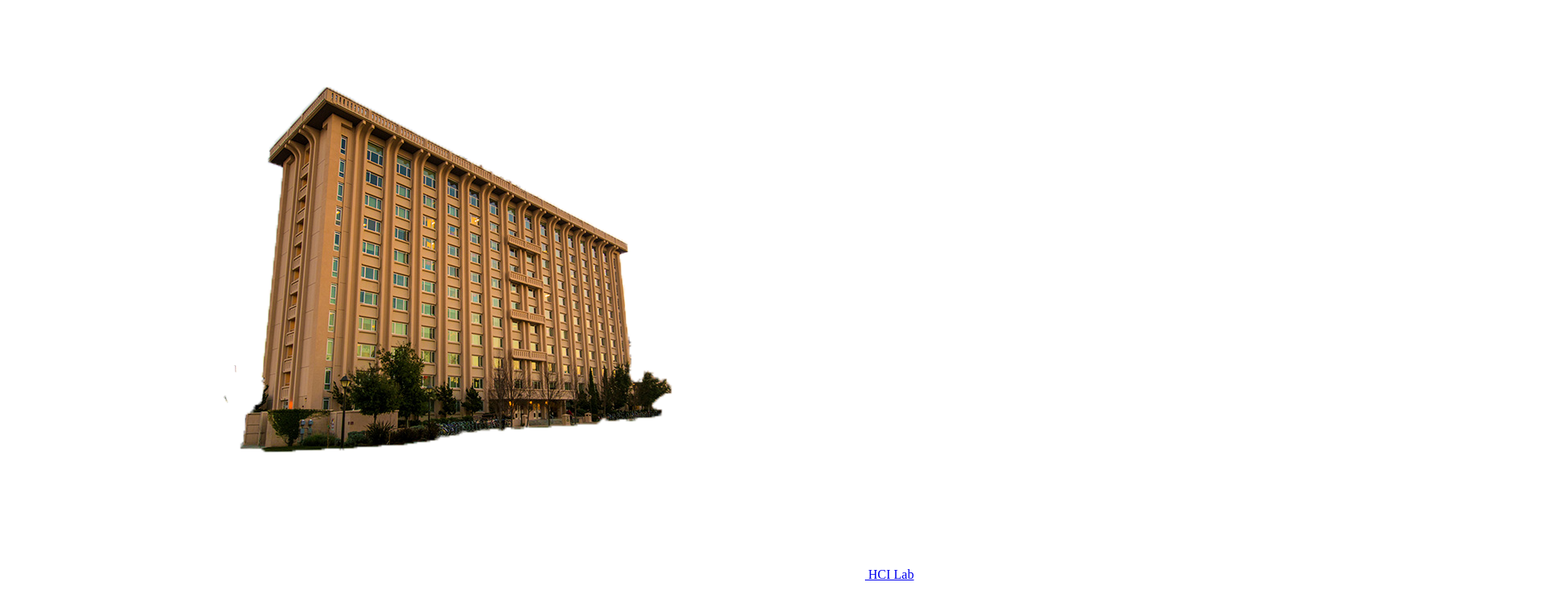
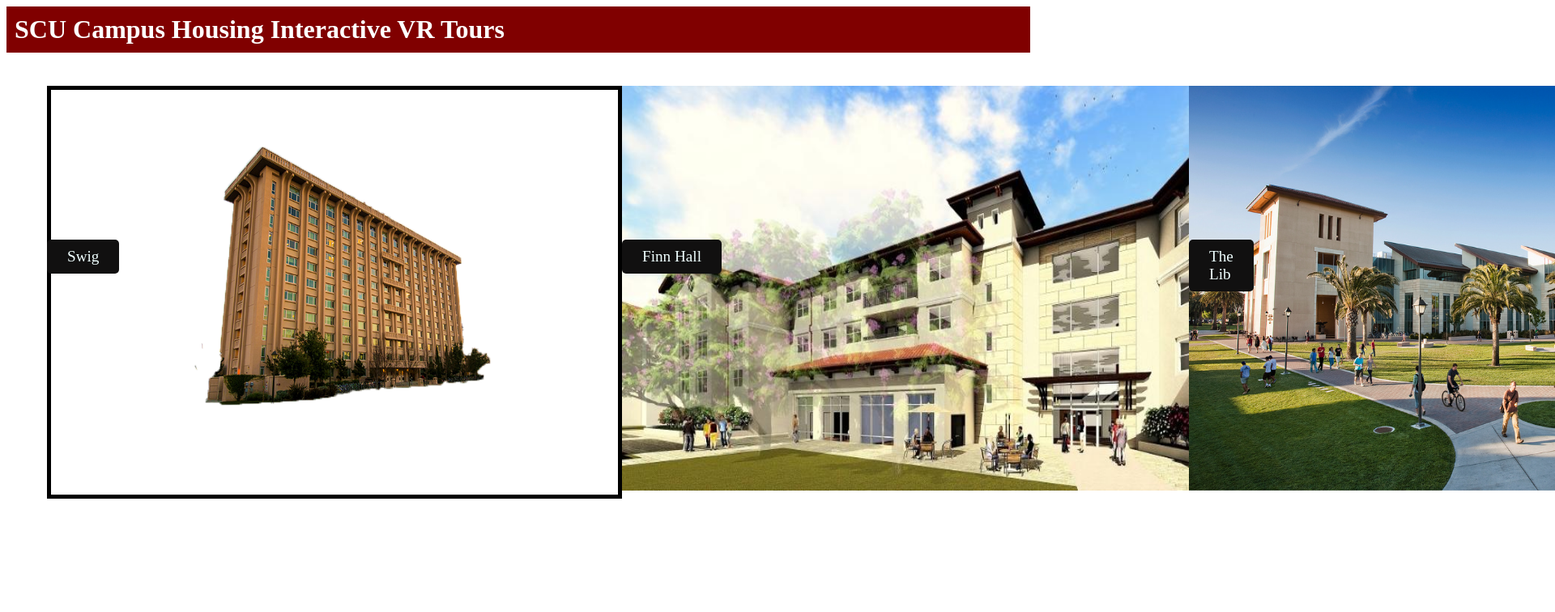
Before and after one commit to kianxm/AR-VR-Virtual-Tours, a plain HTML site: page index.html in a window 1280 px wide. Shown: the top 756 px of the page at 81% size, 1920 px wide, since content can reach past the window. Drawn offline with Linux system fonts and the light colour scheme.

Commit message:
created flexboxes with mutlple dorm images as a template for later, and added simple header

```diff
--- a/index.html
+++ b/index.html
@@ -2,17 +2,37 @@
 <html>
   <head>
     <script src='https://static.matterport.com/showcase-sdk/latest.js'></script>
+    <link rel="stylesheet" href="main.css">
+
   </head>
   <body>
     <div class="container">
+      <nav>
+        <ul>
+
+        </ul>
+      </nav>
+      <h1 class="title">SCU Campus Housing Interactive VR Tours</h1>
       <div class="row"> <!-- flex -->
         <div class="col1">
           <main id="content">
             <div class="grid"><!-- flex -->
-              <div ckass="HCI Lab">
+              <div class="Swig">
                 <a href="/HCI-room.html" class="site" >
                   <img src="/swig.png" class="img-fluid">
-                  <span class="site-pointer"> HCI Lab</span>
+                  <span class="site-pointer"> Swig</span>
+                </a>
+              </div>
+              <div class="finn">
+                <a href="/HCI-room.html" class="site" >
+                  <img src="/finn.jpg" class="img-fluid">
+                  <span class="site-pointer"> Finn Hall</span>
+                </a>
+              </div>
+              <div class="lib">
+                <a href="/HCI-room.html" class="site" >
+                  <img src="/lib.jpg" class="img-fluid">
+                  <span class="site-pointer"> The Lib</span>
                 </a>
               </div>
             </div>
@@ -22,36 +42,7 @@
     </div>
 
 
-    <script>
-      (async function connectSdk() {
-        const sdkKey = 'cq2izzptb9xut1ddc1dy7cz0a';
-        const iframe = document.getElementById('showcase-iframe');
 
-        // connect the sdk; log an error and stop if there were any connection issues
-        try {
-          const mpSdk = await window.MP_SDK.connect(
-            iframe, // Obtained earlier
-            sdkKey, // Your SDK key
-            '' // Unused but needs to be a valid string
-          );
-          onShowcaseConnect(mpSdk);
-        } catch (e) {
-          console.error(e);
-        }
-      })();
-
-      async function onShowcaseConnect(mpSdk) {
-        // insert your sdk code here. See the ref https://matterport.github.io/showcase-sdk//docs/reference/current/index.html
-
-        // try retrieving the model data and log the model's sid
-        try {
-          const modelData = await mpSdk.Model.getData();
-          console.log('Model sid:' + modelData.sid);
-        } catch (e) {
-          console.error(e);
-        }
-      }
-    </script>
 
 
   <body>
--- a/main.css
+++ b/main.css
@@ -0,0 +1,55 @@
+
+
+.title{
+    padding: 10px;
+    color: white;
+    background-color: maroon;
+
+}
+
+
+
+
+.row{
+    padding-right:50px;
+    padding-left: 50px;
+    padding-top: 20px;
+}
+
+.grid {
+    display: flex;
+
+    justify-content: space-around;
+
+}
+
+img {
+    float: left;
+    width: 700px;
+    height: 500px;
+}
+
+.site-pointer{
+    display: grid;
+
+    background-color: rgb(17, 16, 16);
+    padding: 10px 25px;
+    position: absolute;
+    top: 37%;
+    color: azure;
+    border: none;
+    border-radius: 5px;
+    font-size: larger;
+}
+
+.grid .site-pointer:hover{
+    background-color: blue;
+}
+
+
+
+
+.swig  .img-fluid {
+    border: 5px solid;
+    border-color: black;
+}
```
Also changed, not shown: kian.js (added, +29 -0 lines), finn.jpg (added), lib.jpg (added).
